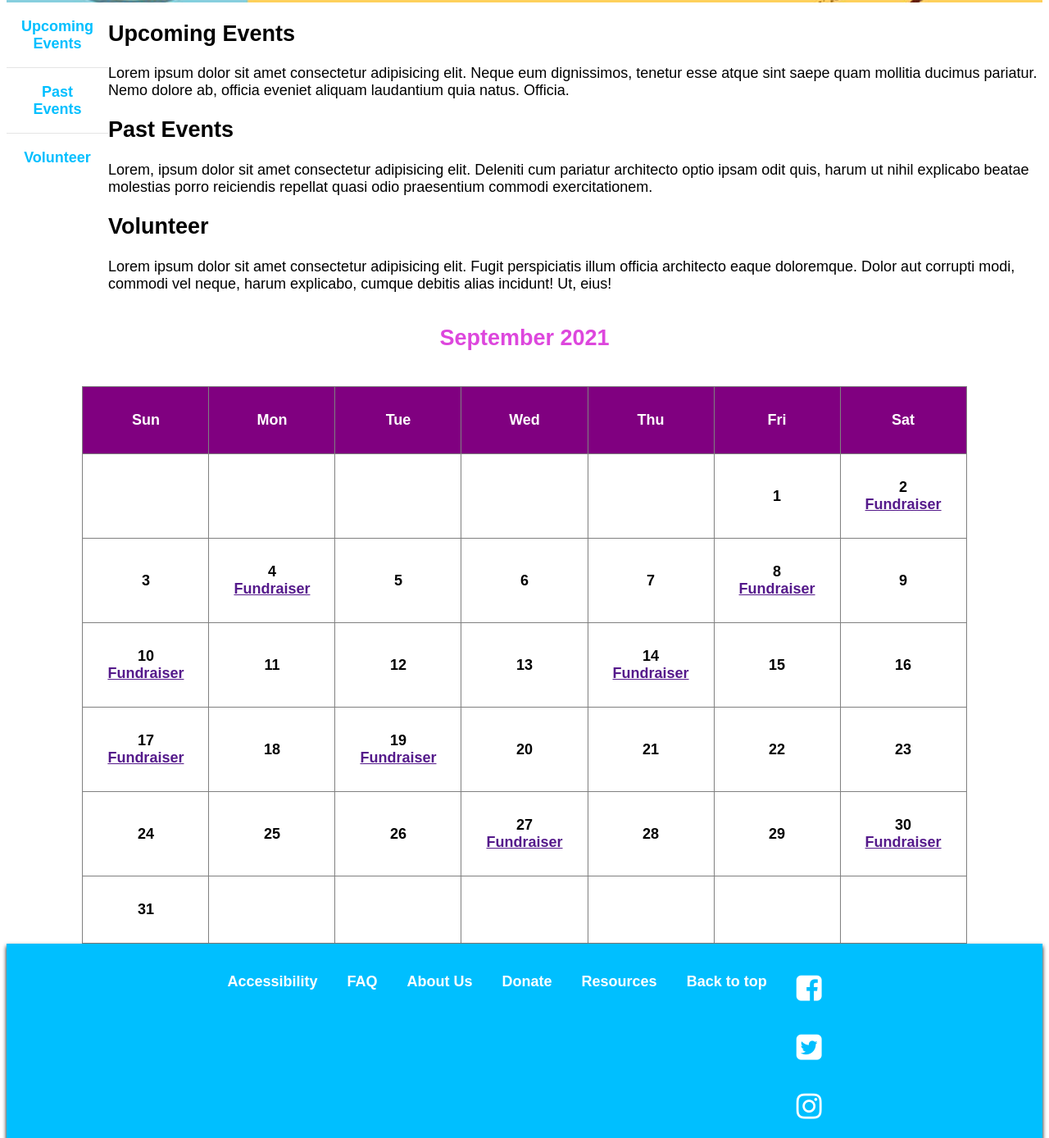
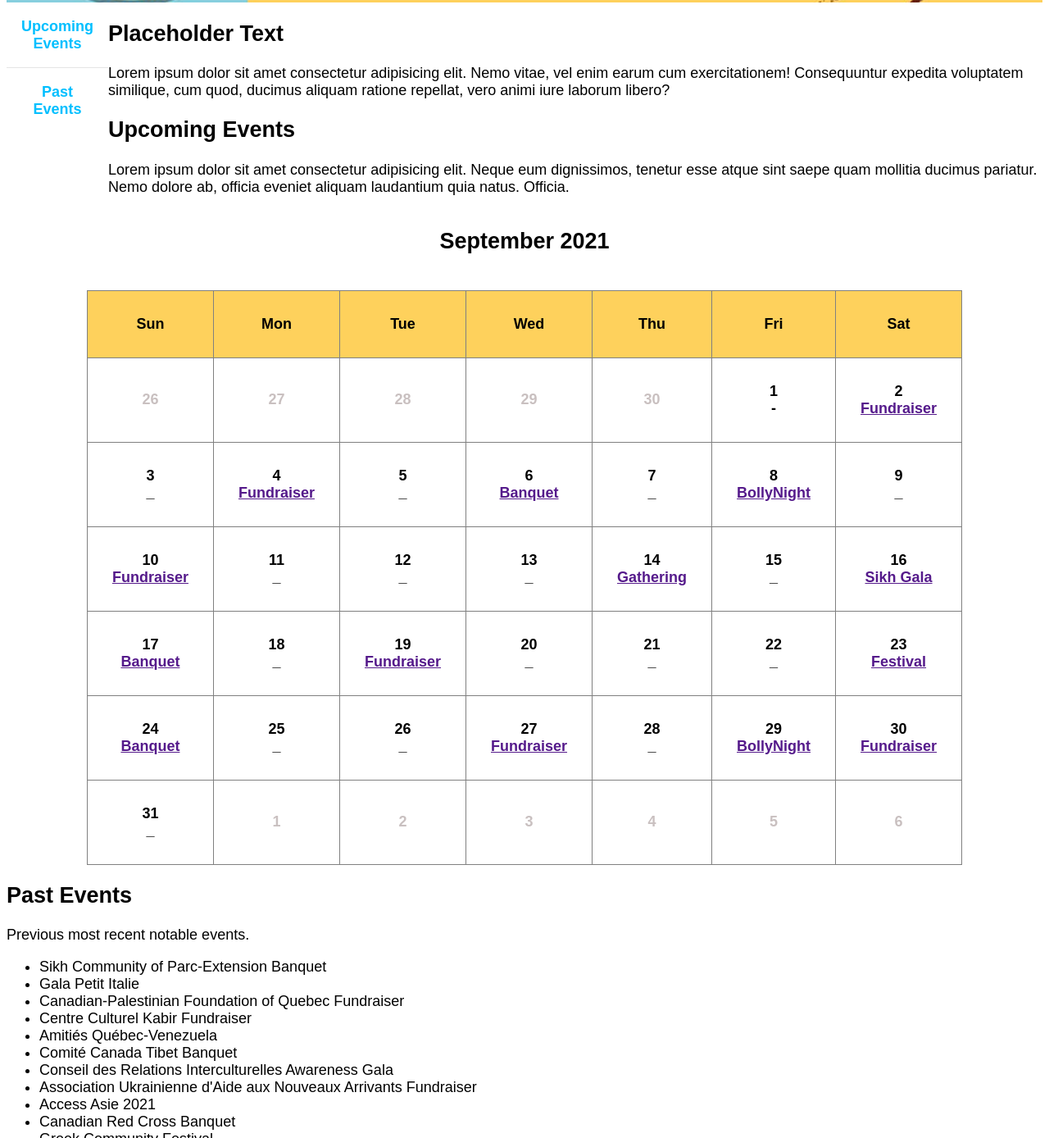
Before and after one commit to dzimazilla/WD_WB4_Team_Project, a plain HTML site: page events.html in a window 1280 px wide. Shown: the part 342-1730 px from the top of the page at 82% size. Drawn offline with Linux system fonts and the light colour scheme.

Commit message:
updated events

```diff
--- a/events.html
+++ b/events.html
@@ -46,163 +46,133 @@
             <div class="sidenav">
                 <a href="#upcoming">Upcoming Events</a>
                 <a href="#past">Past Events</a>
-                <a href="#volunteer">Volunteer</a>
+
             </div>
 
             <div class="content">
+                <h2>Placeholder Text</h2>
+                <p>Lorem ipsum dolor sit amet consectetur adipisicing elit. Nemo vitae, vel enim earum cum exercitationem!
+                    Consequuntur expedita voluptatem similique, cum quod, ducimus aliquam ratione repellat, vero animi iure
+                    laborum libero?</p>
+
                 <h2 id="upcoming">Upcoming Events</h2>
-                <p>Lorem ipsum dolor sit amet consectetur adipisicing elit. Neque eum dignissimos, tenetur esse atque
-                    sint
+                <p>Lorem ipsum dolor sit amet consectetur adipisicing elit. Neque eum dignissimos, tenetur esse atque sint
                     saepe
-                    quam mollitia ducimus pariatur. Nemo dolore ab, officia eveniet aliquam laudantium quia natus.
-                    Officia.
+                    quam mollitia ducimus pariatur. Nemo dolore ab, officia eveniet aliquam laudantium quia natus. Officia.
                 </p>
-
-                <h2 id="past">Past Events</h2>
-                <p>Lorem, ipsum dolor sit amet consectetur adipisicing elit. Deleniti cum pariatur architecto optio
-                    ipsam
-                    odit
-                    quis, harum ut nihil explicabo beatae molestias porro reiciendis repellat quasi odio praesentium
-                    commodi
-                    exercitationem.</p>
-
-
-                <h2 id="volunteer">Volunteer</h2>
-                <p>Lorem ipsum dolor sit amet consectetur adipisicing elit. Fugit perspiciatis illum officia architecto
-                    eaque
-                    doloremque. Dolor aut corrupti modi, commodi vel neque, harum explicabo, cumque debitis alias
-                    incidunt!
-                    Ut,
-                    eius!</p>
             </div>
         </div>
-
-        <!-- Here we are using attributes like
-        cellspacing and cellpadding -->
-
-        <!-- The purpose of the cellpadding is
-        the space that a user want between
-        the border of cell and its contents-->
-
-        <!-- cellspacing is used to specify the
-        space between the cell and its contents -->
-        <h2 align="center" style="color: rgb(221, 71, 221);">
+        <h2 align="center">
             September 2021
         </h2>
         <br />
 
         <table bgcolor="lightgrey" align="center" cellspacing="21" cellpadding="21">
 
-            <!-- The tr tag is used to enter
-            rows in the table -->
-
-            <!-- It is used to give the heading to the
-            table. We can give the heading to the
-            top and bottom of the table -->
-
             <caption align="top">
-                <!-- Here we have used the attribute
-                that is style and we have colored
-                the sentence to make it better
-                depending on the web page-->
-            </caption>
-
-            <!-- Here th stands for the heading of the
-            table that comes in the first row-->
-
-            <!-- The text in this table header tag will
-            appear as bold and is center aligned-->
 
             <thead>
                 <tr>
-                    <!-- Here we have applied inline style
-                     to make it more attractive-->
-                    <th style="color: white; background: purple;">
+
+                    <th style=" background: #fed15c;">
                         Sun</th>
-                    <th style="color: white; background: purple;">
+                    <th style=" background: #fed15c;">
                         Mon</th>
-                    <th style="color: white; background: purple;">
+                    <th style=" background: #fed15c;">
                         Tue</th>
-                    <th style="color: white; background: purple;">
+                    <th style=" background: #fed15c;">
                         Wed</th>
-                    <th style="color: white; background: purple;">
+                    <th style=" background: #fed15c;">
                         Thu</th>
-                    <th style="color: white; background: purple;">
+                    <th style=" background: #fed15c;">
                         Fri</th>
-                    <th style="color: white; background: purple;">
+                    <th style=" background: #fed15c;">
                         Sat</th>
                 </tr>
             </thead>
 
             <tbody>
                 <tr>
-                    <td></td>
-                    <td></td>
-                    <td></td>
-                    <td></td>
-                    <td></td>
-                    <td>1</td>
-                    <td>2 <div><a href="">Fundraiser</a></div>
+                    <td style="color: rgb(201, 192, 192)">26</td>
+                    <td style="color: rgb(201, 192, 192)">27</td>
+                    <td style="color: rgb(201, 192, 192)">28</td>
+                    <td style="color: rgb(201, 192, 192)">29</td>
+                    <td style="color: rgb(201, 192, 192)">30</td>
+                    <td>1<br>-</td>
+                    <td>2<br><a href="">Fundraiser</a>
                     </td>
                 </tr>
                 <tr></tr>
                 <tr>
-                    <td>3 <br></td>
-                    <td>4 <br>
-                        <div><a href="">Fundraiser</a></div>
-                    </td>
-                    <td>5</td>
-                    <td>6</td>
-                    <td>7</td>
-                    <td>8 <div><a href="">Fundraiser</a></div>
-                    </td>
-                    <td>9</td>
+                    <td>3<br>_</td>
+                    <td>4<br><a href="">Fundraiser</a></td>
+                    <td>5<br>_</td>
+                    <td>6<br><a href="">Banquet</a></td>
+                    <td>7<br>_</td>
+                    <td>8<br><a href="">BollyNight</a></td>
+                    <td>9<br>_</td>
                 </tr>
                 <tr>
-                    <td>10 <div><a href="">Fundraiser</a></div>
+                    <td>10<br><a href="">Fundraiser</a>
                     </td>
-                    <td>11</td>
-                    <td>12</td>
-                    <td>13</td>
-                    <td>14 <div><a href="">Fundraiser</a></div>
-                    </td>
-                    <td>15</td>
-                    <td>16</td>
+                    <td>11<br>_</td>
+                    <td>12<br>_</td>
+                    <td>13<br>_</td>
+                    <td>14<br><a href="">Gathering</a></td>
+                    <td>15<br>_</td>
+                    <td>16<br><a href="">Sikh Gala</a></td>
                 </tr>
                 <tr>
-                    <td>17 <div><a href="">Fundraiser</a></div>
-                    </td>
-                    <td>18</td>
-                    <td>19 <div><a href="">Fundraiser</a></div>
-                    </td>
-                    <td>20</td>
-                    <td>21</td>
-                    <td>22</td>
-                    <td>23</td>
+                    <td>17<br><a href="">Banquet</a></td>
+                    <td>18<br>_</td>
+                    <td>19<br><a href="">Fundraiser</a></td>
+                    <td>20<br>_</td>
+                    <td>21<br>_</td>
+                    <td>22<br>_</td>
+                    <td>23<br><a href="">Festival</a></td>
                 </tr>
                 <tr>
-                    <td>24</td>
-                    <td>25</td>
-                    <td>26</td>
-                    <td>27 <div><a href="">Fundraiser</a></div>
-                    </td>
-                    <td>28</td>
-                    <td>29</td>
-                    <td>30 <div><a href="">Fundraiser</a></div>
-                    </td>
+                    <td>24<br><a href="">Banquet</a></td>
+                    <td>25<br>_</td>
+                    <td>26<br>_</td>
+                    <td>27<br><a href="">Fundraiser</a></td>
+                    <td>28<br>_</td>
+                    <td>29<br><a href="">BollyNight</a></td>
+                    <td>30<br><a href="">Fundraiser</a></td>
                 </tr>
                 <tr>
-                    <td>31</td>
-                    <td></td>
-                    <td></td>
-                    <td></td>
-                    <td></td>
-                    <td></td>
-                    <td></td>
+                    <td>31<br>_</td>
+                    <td style="color: rgb(201, 192, 192)">1</td>
+                    <td style="color: rgb(201, 192, 192)">2</td>
+                    <td style="color: rgb(201, 192, 192)">3</td>
+                    <td style="color: rgb(201, 192, 192)">4</td>
+                    <td style="color: rgb(201, 192, 192)">5</td>
+                    <td style="color: rgb(201, 192, 192)">6</td>
                 </tr>
             </tbody>
         </table>
 
+        <div>
+            <h2 id="past">Past Events</h2>
+            <p>Previous most recent notable events.</p>
+
+            <p>
+            <ul>
+                <li>Sikh Community of Parc-Extension Banquet</li>
+                <li>Gala Petit Italie</li>
+                <li>Canadian-Palestinian Foundation of Quebec Fundraiser</li>
+                <li>Centre Culturel Kabir Fundraiser</li>
+                <li>Amitiés Québec-Venezuela</li>
+                <li>Comité Canada Tibet Banquet</li>
+                <li>Conseil des Relations Interculturelles Awareness Gala</li>
+                <li>Association Ukrainienne d'Aide aux Nouveaux Arrivants Fundraiser</li>
+                <li>Access Asie 2021</li>
+                <li>Canadian Red Cross Banquet</li>
+                <li>Greek Community Festival</li>
+                <li>2020 Awards Ceremony</li>
+            </ul>
+            </p>
+        </div>
 
         <footer class="nav">
             <a href="#">Accessibility</a>
```
Also changed, not shown: index.html (+0 -1 lines).
